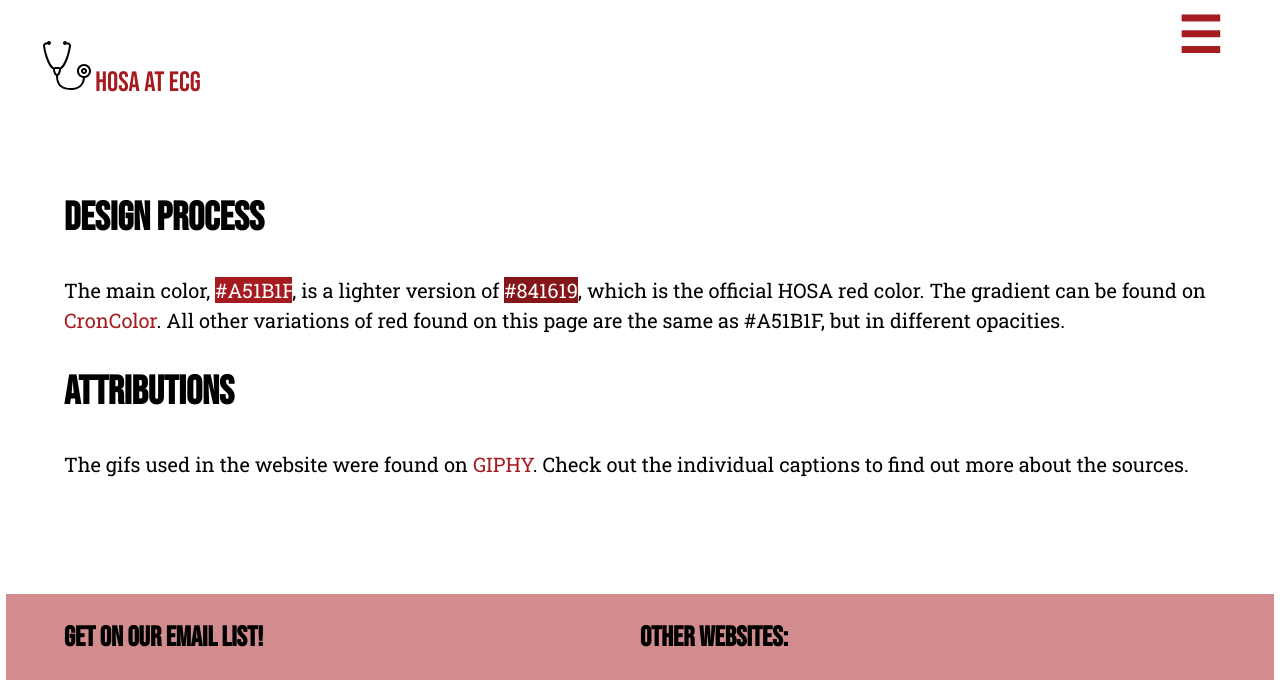
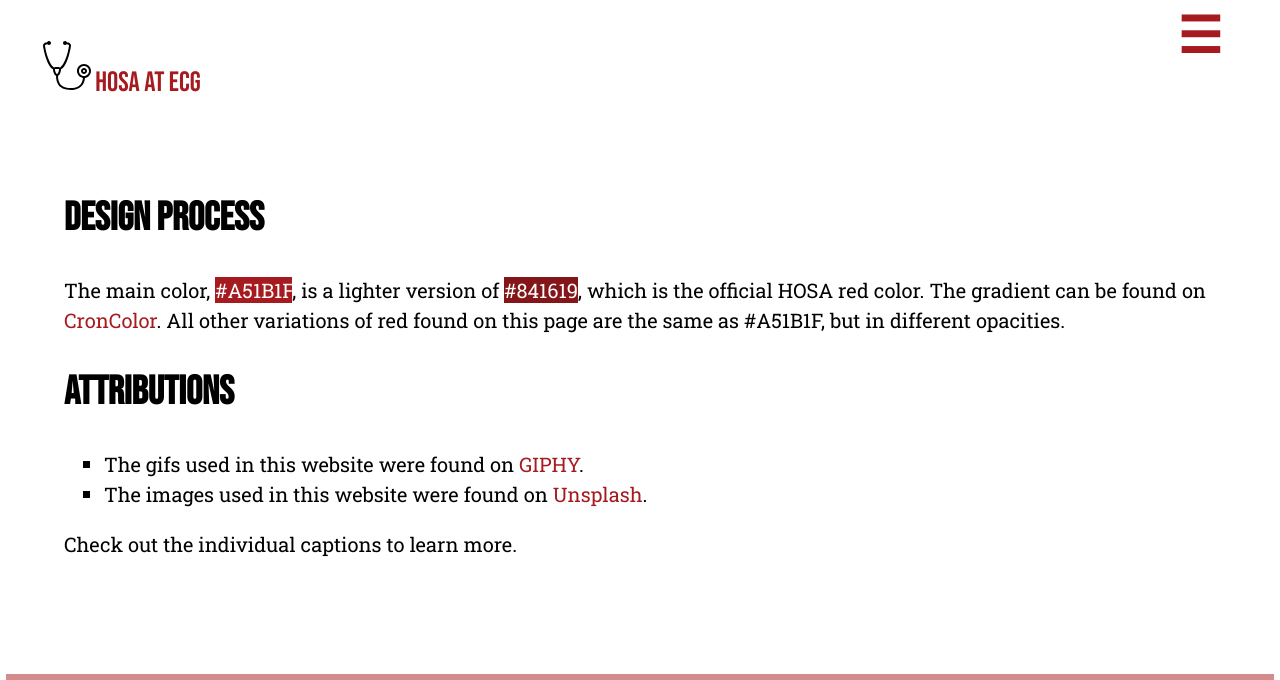
Before and after one commit to ecg-hosa/ecg-hosa.github.io, a Jekyll site: the page built from bib.html, in a window 1280 px wide. Shown: the top 680 px of the page. Built offline with Jekyll 4.4.1, drawn with Linux system fonts in a browser that asks for light colours; grey boxes are pictures that could not be loaded.

Commit message:
Update bib.html

```diff
--- a/bib.html
+++ b/bib.html
@@ -15,11 +15,17 @@ title: About
 			     color: var(--bg-color);">
 			#841619</span>,
 		which is the official HOSA red color.
-		The gradient can be found on <a href="https://croncolor.com/color-tool">CronColor</a>. All other variations of red found on this page are the same as #A51B1F,
+		The gradient can be found on <a href="https://croncolor.com/color-tool">CronColor</a>.
+		All other variations of red found on this page are the same as #A51B1F,
 		but in different opacities.
 </p>
 
 <h1 id="sources">Attributions</h1>
-	<p>The gifs used in the website were found on <a href="https://giphy.com/">GIPHY</a>.
-		Check out the individual captions to find out more about the sources.</p>
+<ul>
+	<li>The gifs used in this website were found on <a href="https://giphy.com/">GIPHY</a>.</li>
+	<li>The images used in this website were found on <a href="https://unsplash.com/">Unsplash</a>.</li>
+	</ul>
+	<p>
+	Check out the individual captions to learn more.
+	</p>
 </div>
```
